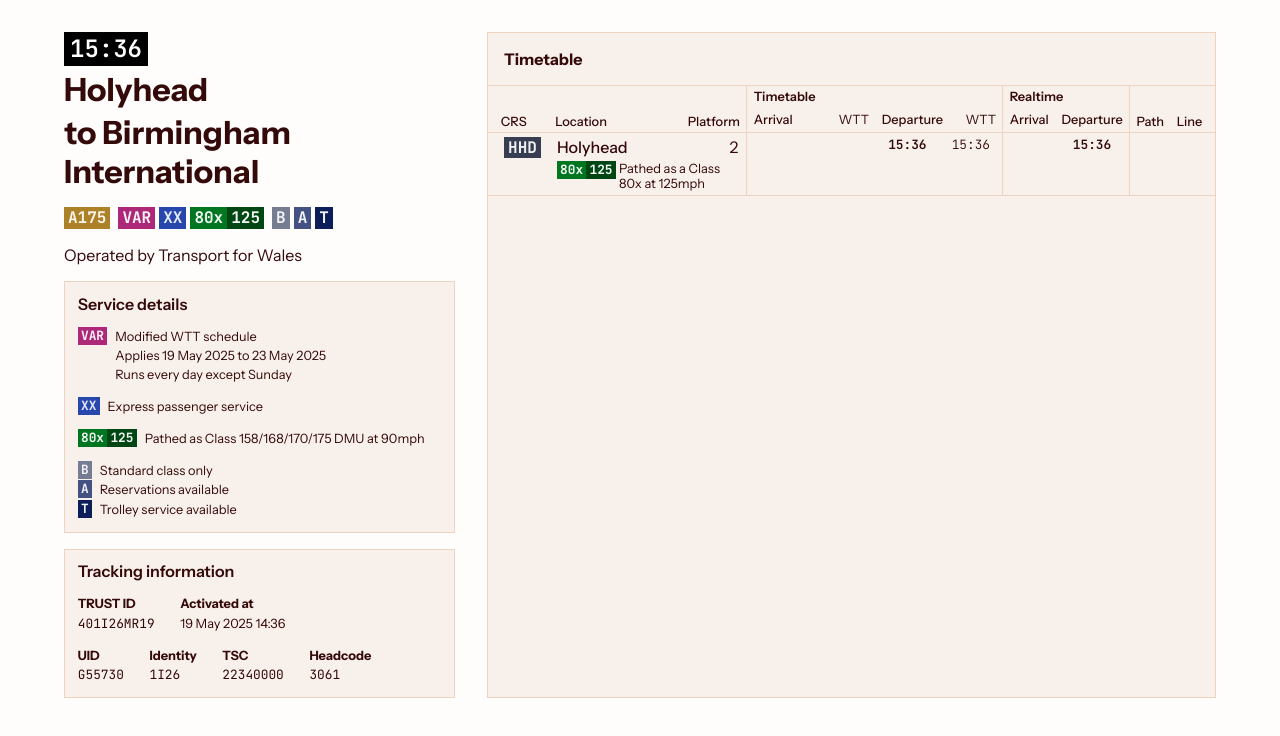
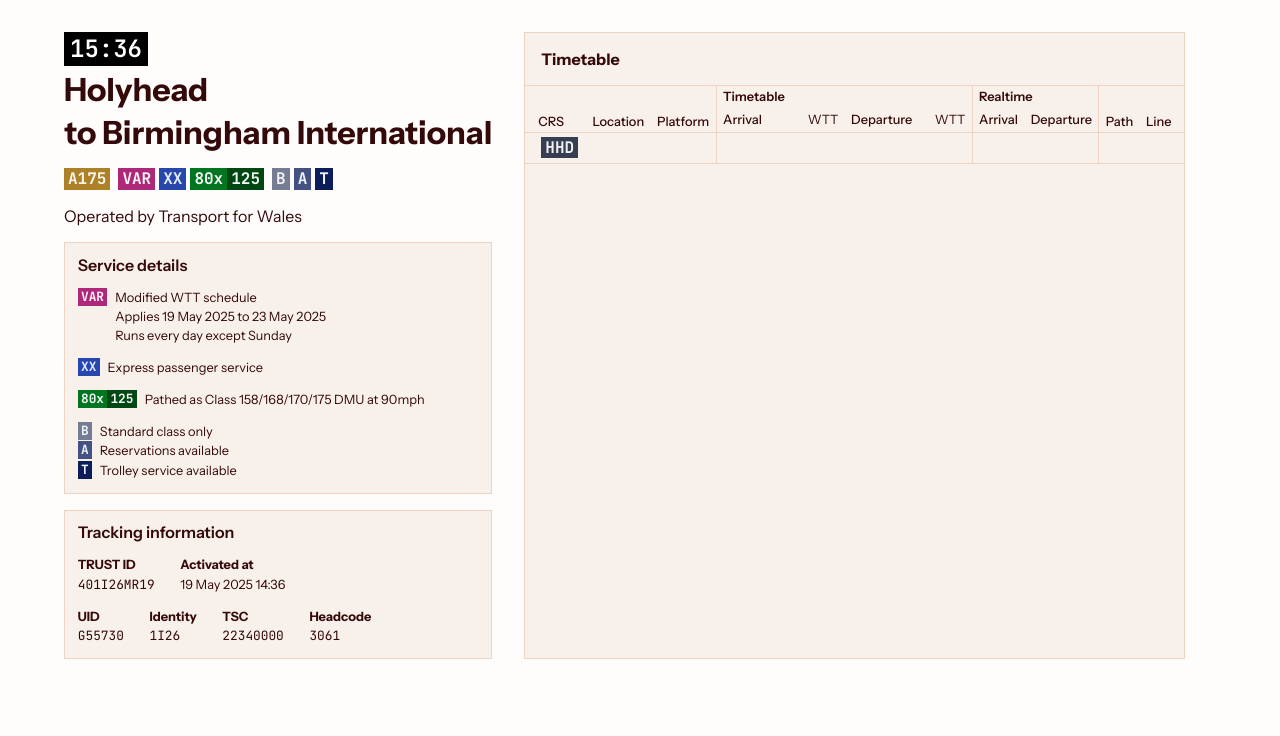
Before and after one commit to iamawatermelo/trusty-web, a SvelteKit app: page / in a window 1280 px wide. Shown: the top 736 px of the page. Built offline with nearby package versions, Linux system fonts and the light colour scheme.

Commit message:
hackatime autocommit

```diff
--- a/src/routes/+page.svelte
+++ b/src/routes/+page.svelte
@@ -1,4 +1,6 @@
 <script lang="ts">
+	import { Snippet } from 'svelte';
+
 
 </script>
 
@@ -114,39 +116,59 @@
                 </tr>
             </thead>
             <tbody>
+                {#snippet timetableEntry(
+                    name: string,
+                    platform: string,
+                    arrivalTtTime: string,
+                    arrivalWttTime: string,
+                    departureTtTime: string,
+                    departureWttTime: string,
+                    arrivalRtTime: string,
+                    departureRtTime: string,
+                    path: string,
+                    line: string,
+                    markerSnippet: Snippet
+                )}
                 <tr class="timetable-entry-detail">
                     <!-- Location -->
                     <td>{@render marker("HHD", "marker-crs")}</td>
                     <td class="timetable-location">
                         <p>
-                            Holyhead
+                            {name}
                         </p>
-                        <div class="timetable-detail">
-                            <div class="marker-related">
-                                {@render marker("80x", "marker-load")}
-                                {@render marker("125", "marker-load-alt", "on-marker-load")}
-                            </div>
-                            <p>
-                                Pathed as a Class 80x at 125mph
-                            </p>
-                        </div>
+                        {#if markerSnippet}
+                            {@render markerSnippet()}
+                        {/if}
                     </td>
-                    <td class="timetable-border platform">2</td>
+                    <td class="timetable-border platform">{platform}</td>
 
                     <!-- Timetable -->
-                    <td class="arrival time"></td>
-                    <td class="wtt time"></td>
-                    <td class="time">15:36</td>
-                    <td class="wtt time timetable-border">15:36</td>
+                    <td class="arrival time">{arrivalTtTime}</td>
+                    <td class="wtt time">
+                        {#if arrivalWttTime != arrivalTtTime}
+                            {arrivalWttTime}
+                        {/if}
+                    </td>
+                    <td class="time">{departureTtTime}</td>
+                    <td class="wtt time timetable-border">
+                        {#if departureWttTime != departureTtTime}
+                            {departureWttTime}
+                        {/if}
+                    </td>
 
                     <!-- Realtime -->
-                    <td class="time"></td>
-                    <td class="time timetable-border">15:36</td>
+                    <td class="time">{arrivalRtTime}</td>
+                    <td class="time timetable-border">{departureRtTime}</td>
 
                     <!-- Path/Line -->
                     <td></td>
                     <td></td>
                 </tr>
+                {/snippet}
+
+                {@render timetableEntry(
+
+                )}
             </tbody>
         </table>
     </article>
```
